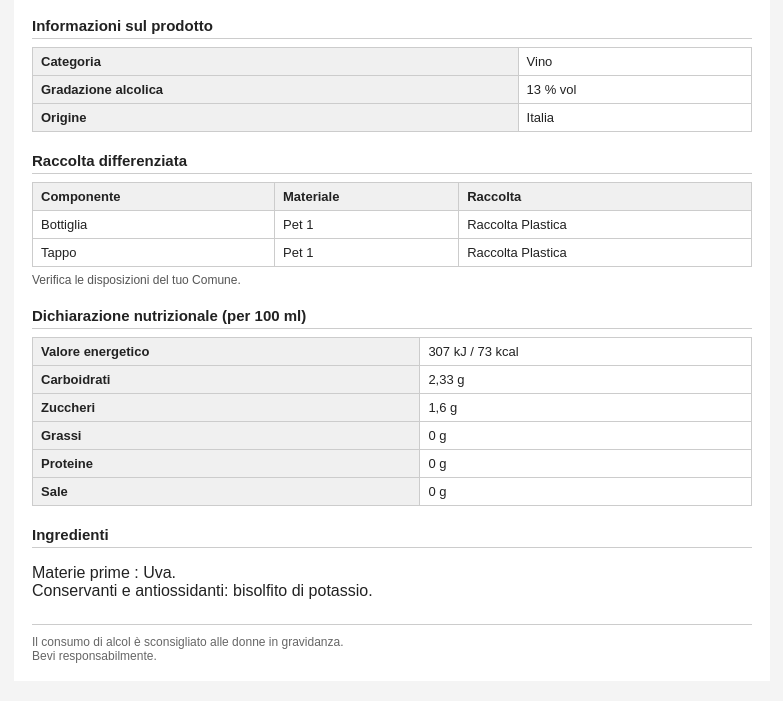
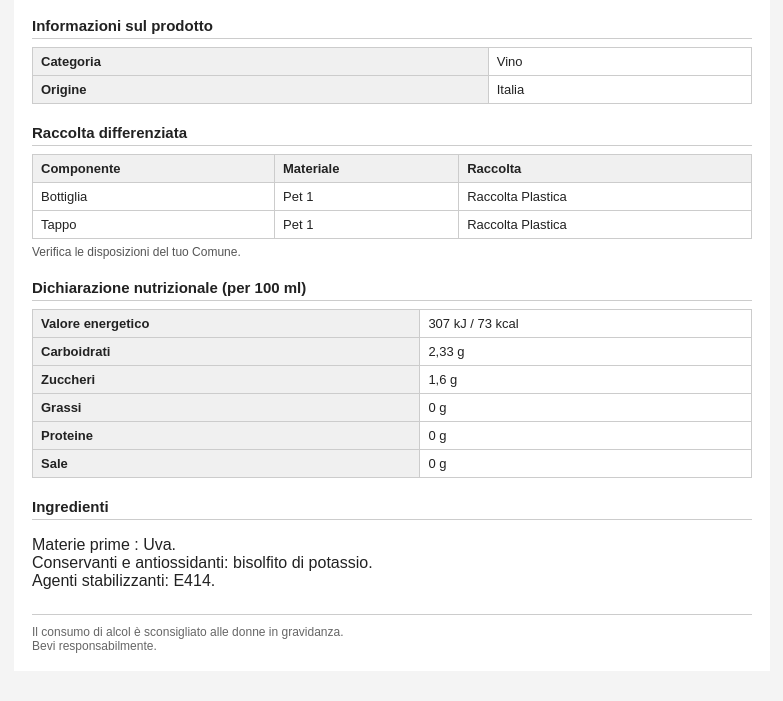
Before and after one commit to raspavincenzo/etichetta_digitale, a plain HTML site: page index.html in a window 1280 px wide. Shown: the part 73-774 px from the top of the page, without its empty margins (248-1031 px from the left). Drawn offline with Linux system fonts and the light colour scheme.

Commit message:
Update index.html

```diff
--- a/index.html
+++ b/index.html
@@ -3,7 +3,7 @@
 <head>
 <meta charset="UTF-8">
 <meta name="viewport" content="width=device-width, initial-scale=1.0">
-<title>Etichetta digitale – Vino Rosso</title>
+<title>Etichetta digitale – Vino </title>
 
 <style>
 body {
@@ -102,10 +102,6 @@ table th {
         <td>Vino</td>
       </tr>
       <tr>
-        <th>Gradazione alcolica</th>
-        <td>13 % vol</td>
-      </tr>
-      <tr>
         <th>Origine</th>
         <td>Italia</td>
       </tr>
@@ -175,6 +171,7 @@ table th {
     <p>
       Materie prime : Uva.<br>
       Conservanti e antiossidanti: bisolfito di potassio.<br>
+      Agenti stabilizzanti: E414.
 
     </p>
     <p class="allergeni"></p>
```
